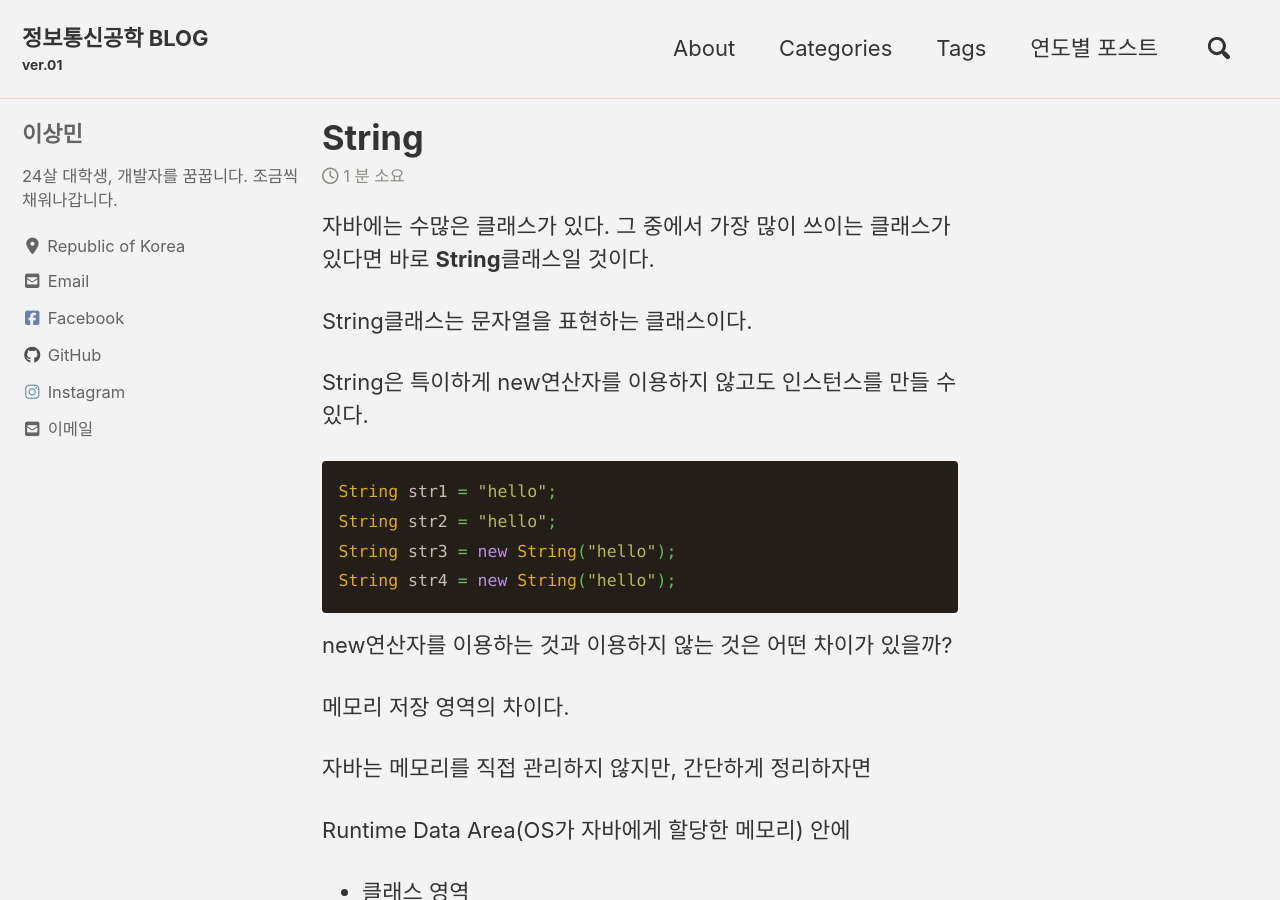
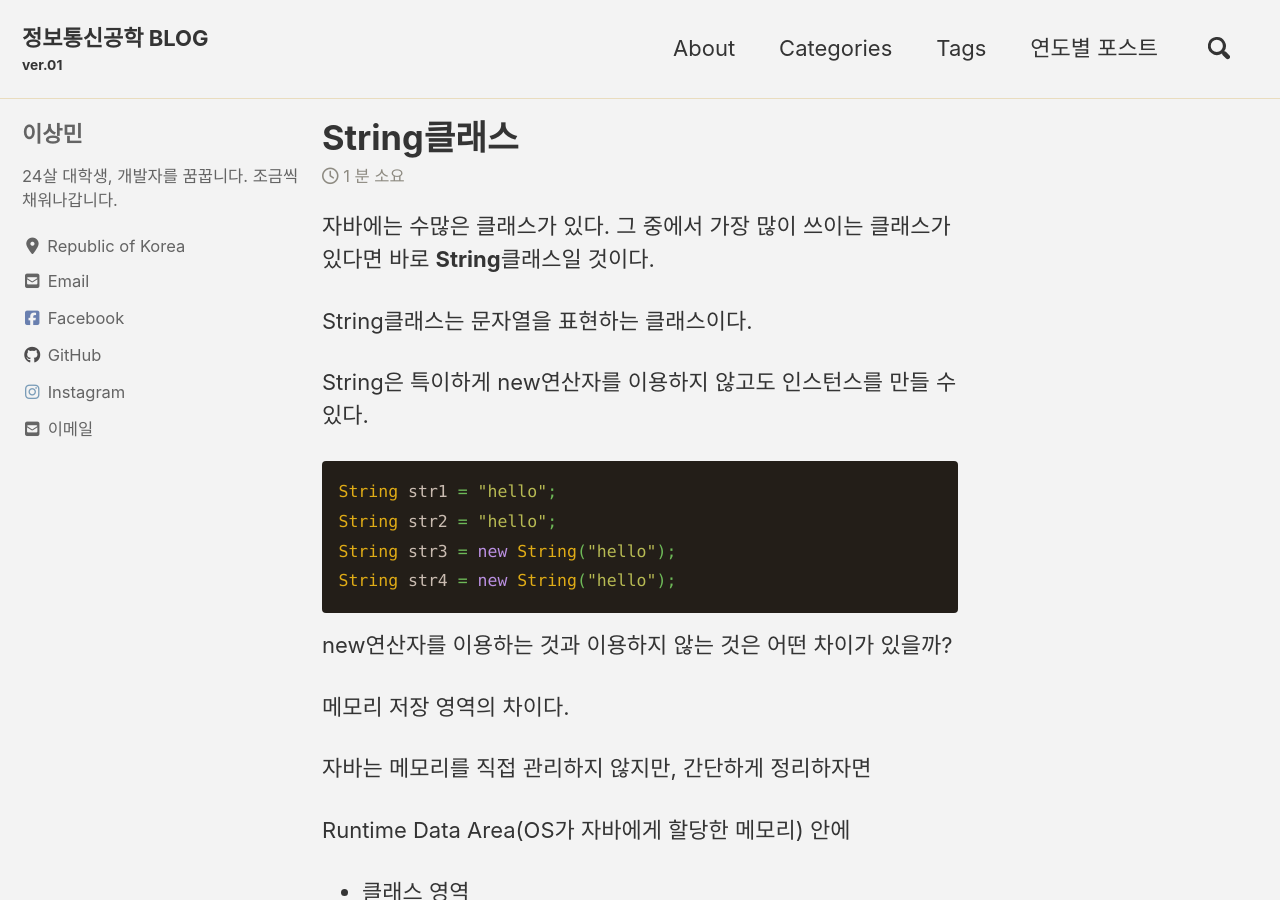
Before and after one commit to sang0436/sang0436.github.io, a Jekyll site: the page built from _posts/2021-01-28-String클래스.md, in a window 1280 px wide and 900 px high. Built offline with Jekyll 4.4.1, drawn with Linux system fonts in a browser that asks for light colours; cached includes are drawn as plain includes; nearby versions of some CDN libraries; comment, search, counter and statistics services are not loaded.

Commit message:
Update 2021-01-28-String클래스.md

```diff
--- a/_posts/2021-01-28-String클래스.md
+++ b/_posts/2021-01-28-String클래스.md
@@ -1,5 +1,5 @@
 ---
-title : "String"
+title : "String클래스"
 categories : JAVA
 date : 2021-01-28
 ---
```
